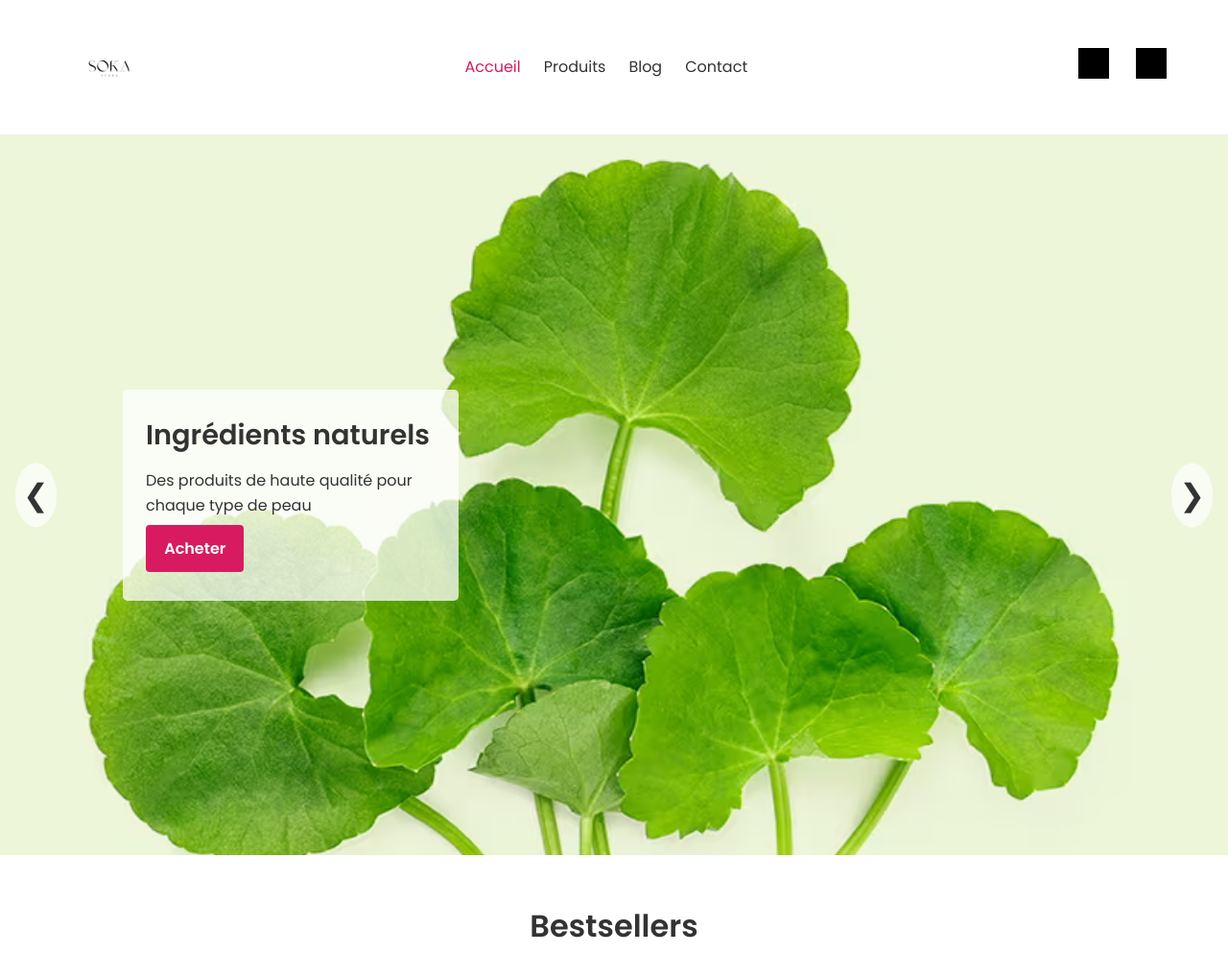
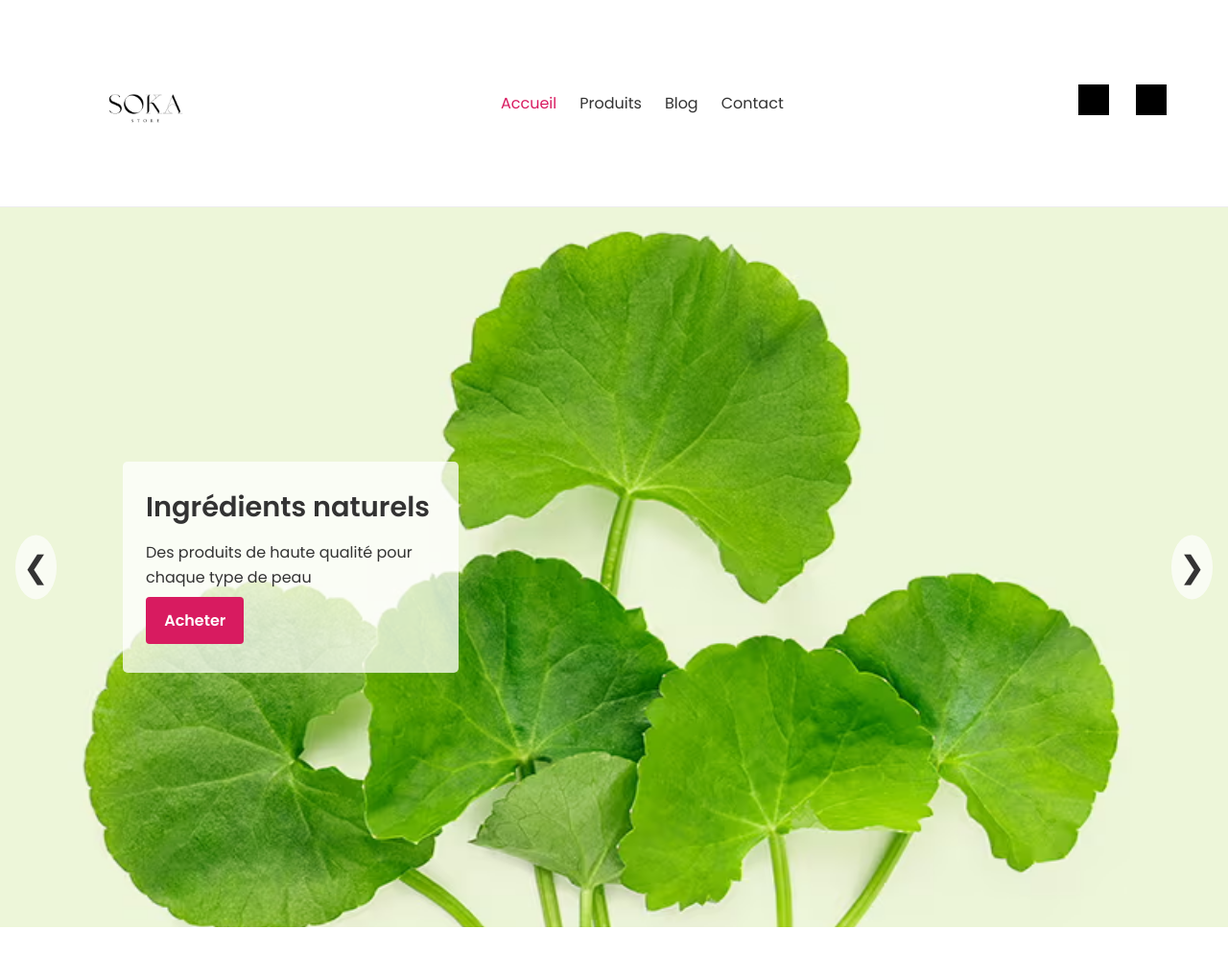
Before and after one commit to simo2854/AlaaKhalil.github.io, a plain HTML site: page index.html in a window 1280 px wide. Shown: the top 993 px of the page at 96% size. Drawn offline with Linux system fonts and the light colour scheme.

Commit message:
Update styles.css

```diff
--- a/css/styles.css
+++ b/css/styles.css
@@ -31,7 +31,7 @@ header .container {
 }
 /* LOGO */
 .logo img {
-  max-height: 100px; /* Erhöhen der Höhe für bessere Sichtbarkeit */
+  max-height: 175px; /* Erhöhen der Höhe für bessere Sichtbarkeit */
   width: auto; /* Breite bleibt proportional */
 }
 
```
